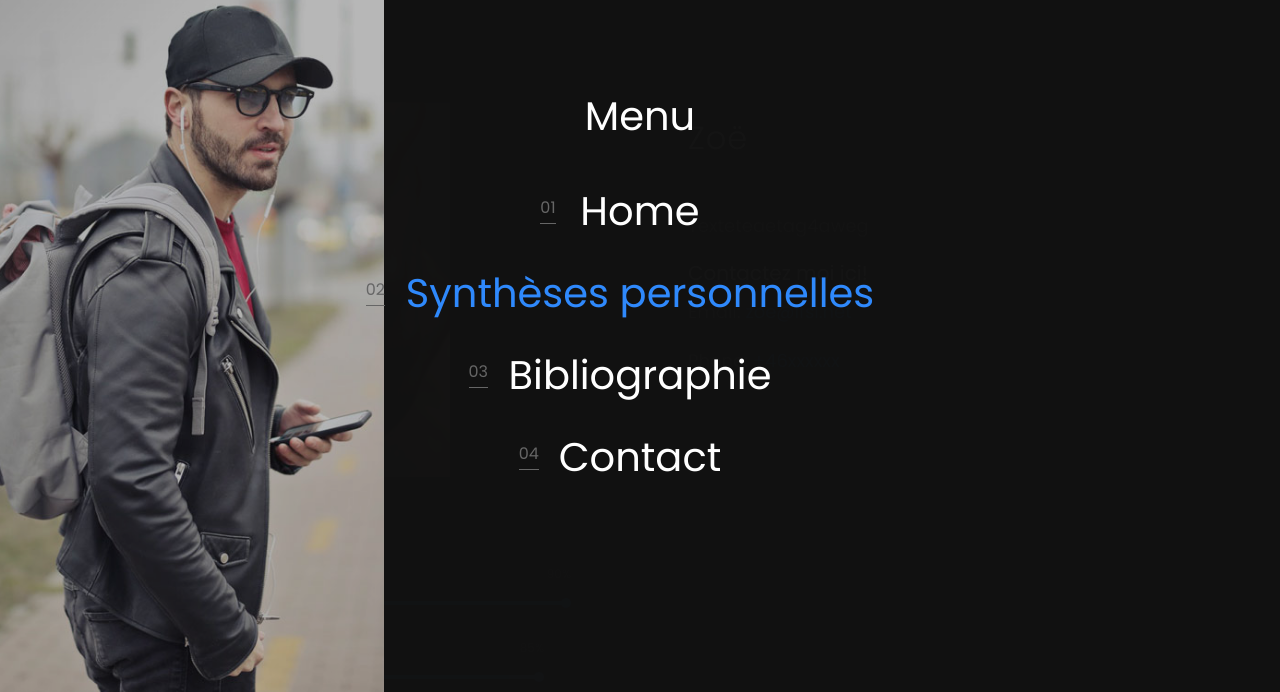
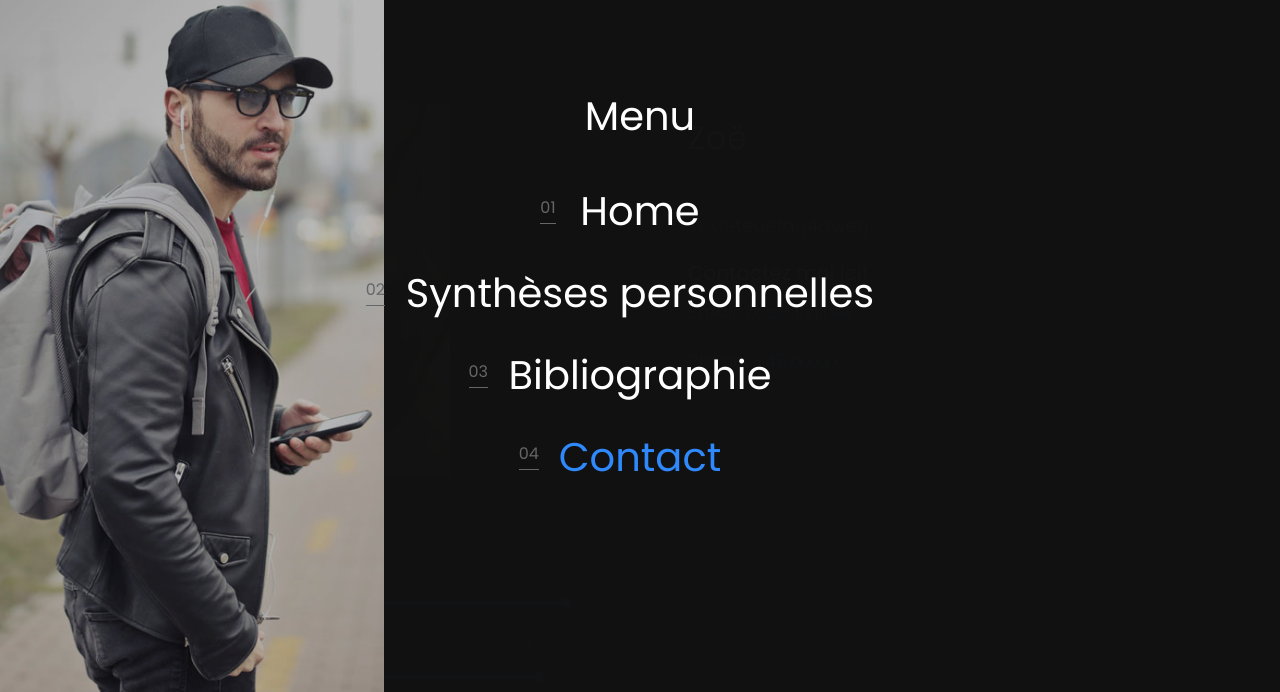
Before and after one commit to chestergalindo/TPE, a plain HTML site: page contactzoe.html in a window 1280 px wide. Both pictures are taken after a click on the link 1175 px from the left and 52 px from the top of the page. Shown: the part 108-800 px from the top of the page. Drawn offline with nearby package versions, Linux system fonts and the light colour scheme; some packages are replaced by stand-ins of ours; no server answers.

Commit message:
Update Menu
Fix du class="active" du menu

```diff
--- a/contactzoe.html
+++ b/contactzoe.html
@@ -44,9 +44,9 @@
               <h1 class="mb-4"><a href="index.html" class="logo">Menu</a></h1>
               <ul>
                 <li><a href="index.html"><span><small>01</small>Home</span></a></li>
-                <li class="active"><a href="synthanouar.html"><span><small>02</small>Synthèses personnelles</span></a></li>
+                <li><a href="synthanouar.html"><span><small>02</small>Synthèses personnelles</span></a></li>
                 <li><a href="sources.html"><span><small>03</small>Bibliographie</span></a></li>
-                <li><a href="contactanouar.html"><span><small>04</small>Contact</span></a></li>
+                <li class="active"><a href="contactanouar.html"><span><small>04</small>Contact</span></a></li>
               </ul>
             </div>
           </div>
```
Also changed, not shown: contactanouar.html (+2 -2 lines), contactcham.html (+2 -2 lines), synthanouar.html (+1 -1 lines), synthcham.html (+1 -1 lines), synthzoe.html (+1 -1 lines), 1 other file.
